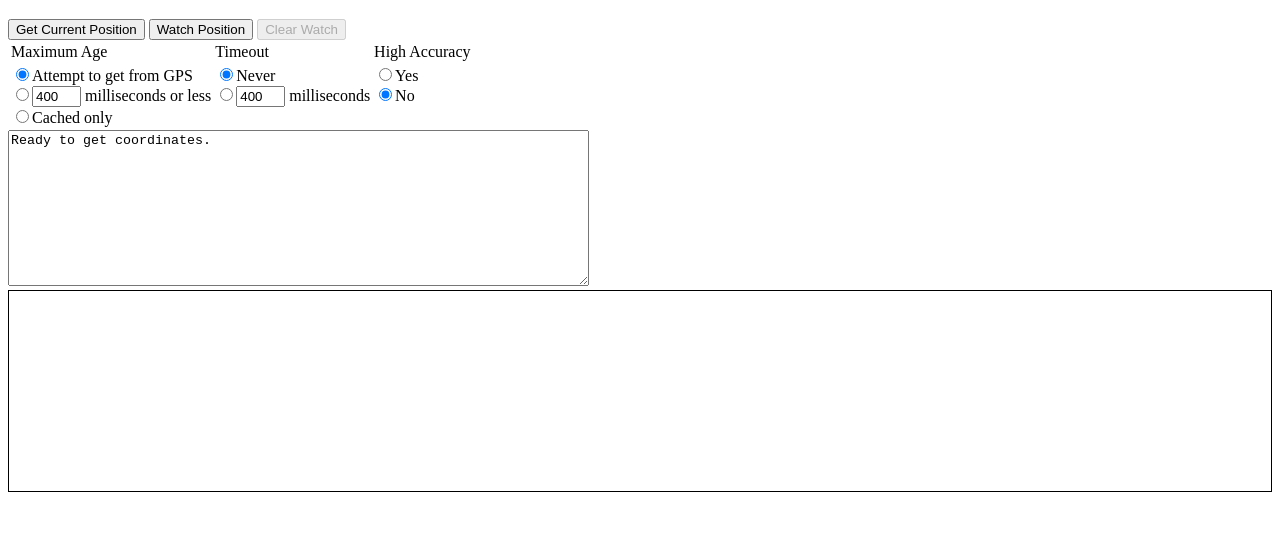
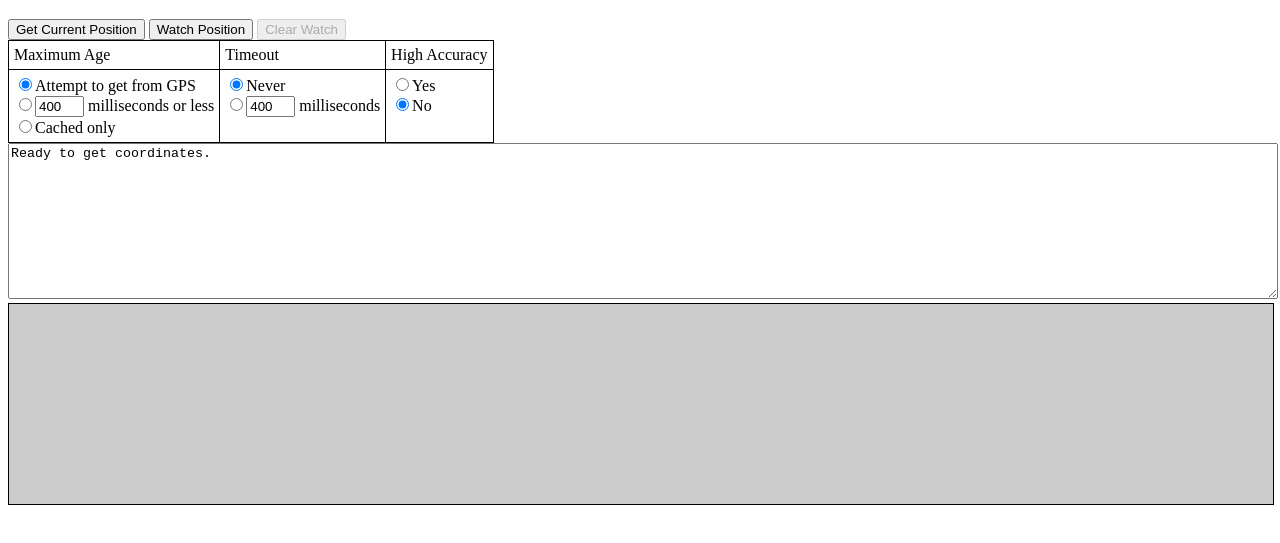
Before and after one commit to CodeJamboree/html5-gps, a plain HTML site: page index.html in a window 1280 px wide. Shown: the part 61-604 px from the top of the page. Drawn offline with Linux system fonts and the light colour scheme; some packages are replaced by stand-ins of ours.

Commit message:
add style

```diff
--- a/index.html
+++ b/index.html
@@ -7,6 +7,29 @@
       src="https://maps.googleapis.com/maps/api/js?key=AIzaSyCbyT-nyl6DM7uOwBqMXkqWj8aQk89ydAw&callback=initMap&v=weekly"
       defer
     ></script>
+    <style>
+      table {
+        border-collapse: collapse;
+      }
+      table, th, td {
+        border: 1px solid black;
+      }
+      th, td {
+        padding: 5px;
+      }
+      th {
+        text-align: left;
+      }
+      textarea {
+        width: 100%;
+      }
+      #MapArea {
+        background-color: #cccccc;
+        width: 100%;
+        border: 1px solid black;
+        height: 200px;
+      }
+    </style>
   </head>
   <body>
     <h1>Geolocation</h1>
@@ -41,6 +64,6 @@
     </tbody>
     </table>
     <textarea id="CoordinatesTextArea" rows="10" cols="70"></textarea><br />
-    <div id="MapArea" style="border:1px solid black; height: 200px;"></div>
+    <div id="MapArea"></div>
   </body>
   </html>
```
